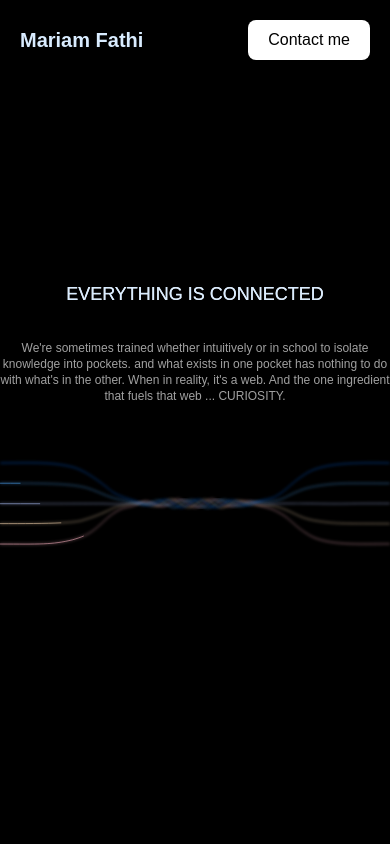
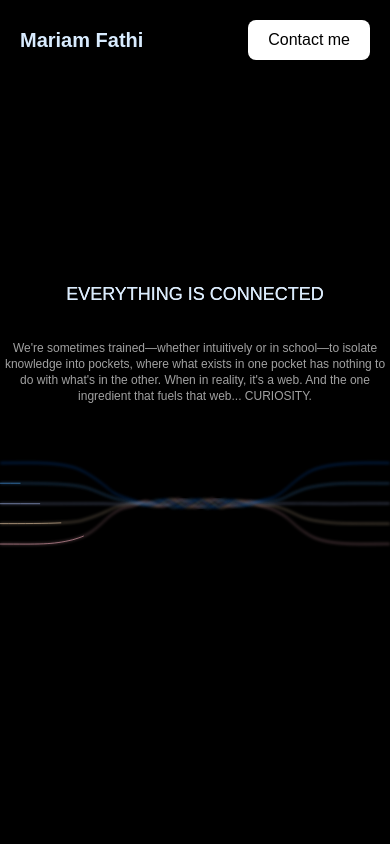
Before and after one commit to Mariam-Fathi/mf-portfolio, a Next.js app: page / in a window 390 px wide. Shown: the top 844 px of the page. Built offline with nearby package versions, Linux system fonts and the light colour scheme; a web font is replaced by a local one.

Commit message:
improve hero section rendering and responsiveness

```diff
--- a/src/app/page.tsx
+++ b/src/app/page.tsx
@@ -1,6 +1,6 @@
 import React from 'react'
 import Navbar from "@/components/Navbar";
-import Hero from "@/components/Hero";
+import Hero from "@/components/hero/hero";
 import {Projects} from "@/components/Projects";
 import Contact from "@/components/Contact";
 import Experience from "@/components/Experience";
--- a/src/components/Curiosity.tsx
+++ /dev/null
@@ -1,35 +0,0 @@
-"use client";
-import { useScroll, useTransform } from "motion/react";
-import React from "react";
-import { GoogleGeminiEffect } from "./ui/google-gemini-effect";
-
-export function GoogleGeminiEffectDemo() {
-    const ref = React.useRef(null);
-    const { scrollYProgress } = useScroll({
-        target: ref,
-        offset: ["start start", "end start"],
-    });
-
-    const pathLengthFirst = useTransform(scrollYProgress, [0, 0.8], [0.2, 1.2]);
-    const pathLengthSecond = useTransform(scrollYProgress, [0, 0.8], [0.15, 1.2]);
-    const pathLengthThird = useTransform(scrollYProgress, [0, 0.8], [0.1, 1.2]);
-    const pathLengthFourth = useTransform(scrollYProgress, [0, 0.8], [0.05, 1.2]);
-    const pathLengthFifth = useTransform(scrollYProgress, [0, 0.8], [0, 1.2]);
-
-    return (
-        <div
-            className="h-screen bg-black w-full relative pt-40 overflow-clip"
-            ref={ref}
-        >
-            <GoogleGeminiEffect
-                pathLengths={[
-                    pathLengthFirst,
-                    pathLengthSecond,
-                    pathLengthThird,
-                    pathLengthFourth,
-                    pathLengthFifth,
-                ]}
-            />
-        </div>
-    );
-}
--- a/src/components/Hero.tsx
+++ /dev/null
@@ -1,11 +0,0 @@
-'use client';
-import {GoogleGeminiEffectDemo} from "@/components/Curiosity";
-
-const Hero = () => {
-    return (
-
-            <GoogleGeminiEffectDemo />
-    );
-};
-
-export default Hero;
--- /dev/null
+++ b/src/components/hero/google-gemini-effect-component.tsx
@@ -0,0 +1,35 @@
+"use client";
+import { useScroll, useTransform } from "motion/react";
+import React from "react";
+import { GoogleGeminiEffect } from "./google-gemini-effect";
+
+export function GoogleGeminiEffectComponent() {
+  const ref = React.useRef(null);
+  const { scrollYProgress } = useScroll({
+    target: ref,
+    offset: ["start start", "end start"],
+  });
+
+  const pathLengthFirst = useTransform(scrollYProgress, [0, 0.8], [0.2, 1.2]);
+  const pathLengthSecond = useTransform(scrollYProgress, [0, 0.8], [0.15, 1.2]);
+  const pathLengthThird = useTransform(scrollYProgress, [0, 0.8], [0.1, 1.2]);
+  const pathLengthFourth = useTransform(scrollYProgress, [0, 0.8], [0.05, 1.2]);
+  const pathLengthFifth = useTransform(scrollYProgress, [0, 0.8], [0, 1.2]);
+
+  return (
+    <div
+      className="h-screen bg-black w-full relative pt-40 overflow-clip"
+      ref={ref}
+    >
+      <GoogleGeminiEffect
+        pathLengths={[
+          pathLengthFirst,
+          pathLengthSecond,
+          pathLengthThird,
+          pathLengthFourth,
+          pathLengthFifth,
+        ]}
+      />
+    </div>
+  );
+}
--- a/src/components/ui/google-gemini-effect.tsx
+++ b/src/components/hero/google-gemini-effect.tsx
@@ -5,7 +5,7 @@ import React from "react";
 
 const transition = {
   duration: 0,
-  ease: "linear",
+  ease: "linear" as const,
 };
 
 export const GoogleGeminiEffect = ({
@@ -20,20 +20,20 @@ export const GoogleGeminiEffect = ({
   className?: string;
 }) => {
   return (
-    <div className={cn("sticky top-70", className)}>
+    <div className={cn("sticky top-70 ", className)}>
       <p className="text-lg md:text-7xl font-normal pb-4 text-center bg-clip-text text-white-50 bg-gradient-to-b from-neutral-100 to-neutral-300">
         {title || `EVERYTHING IS CONNECTED`}
       </p>
       <p className="text-xs md:text-xl font-normal text-center text-neutral-400 mt-4 max-w-lg mx-auto">
         {description ||
-          `We're sometimes trained whether intuitively or in school to isolate knowledge into pockets. and what exists in one pocket has nothing to do with what's in the other. When in reality, it's a web. And the one ingredient that fuels that web ... CURIOSITY.`}
+          `We're sometimes trained—whether intuitively or in school—to isolate knowledge into pockets, where what exists in one pocket has nothing to do with what's in the other. When in reality, it's a web. And the one ingredient that fuels that web... CURIOSITY.`}
       </p>
       <svg
         width="1440"
         height="890"
         viewBox="0 0 1440 890"
         xmlns="http://www.w3.org/2000/svg"
-        className=" absolute -top-60  md:-top-40 w-full"
+        className=" absolute -top-60 md:-top-40 w-full"
       >
         <motion.path
           d="M0 663C145.5 663 191 666.265 269 647C326.5 630 339.5 621 397.5 566C439 531.5 455 529.5 490 523C509.664 519.348 521 503.736 538 504.236C553.591 504.236 562.429 514.739 584.66 522.749C592.042 525.408 600.2 526.237 607.356 523.019C624.755 515.195 641.446 496.324 657 496.735C673.408 496.735 693.545 519.572 712.903 526.769C718.727 528.934 725.184 528.395 730.902 525.965C751.726 517.115 764.085 497.106 782 496.735C794.831 496.47 804.103 508.859 822.469 518.515C835.13 525.171 850.214 526.815 862.827 520.069C875.952 513.049 889.748 502.706 903.5 503.736C922.677 505.171 935.293 510.562 945.817 515.673C954.234 519.76 963.095 522.792 972.199 524.954C996.012 530.611 1007.42 534.118 1034 549C1077.5 573.359 1082.5 594.5 1140 629C1206 670 1328.5 662.5 1440 662.5"
--- /dev/null
+++ b/src/components/hero/hero.tsx
@@ -0,0 +1,8 @@
+"use client";
+import { GoogleGeminiEffectComponent } from "@/components/hero/google-gemini-effect-component";
+
+const Hero = () => {
+  return <GoogleGeminiEffectComponent />;
+};
+
+export default Hero;
```
